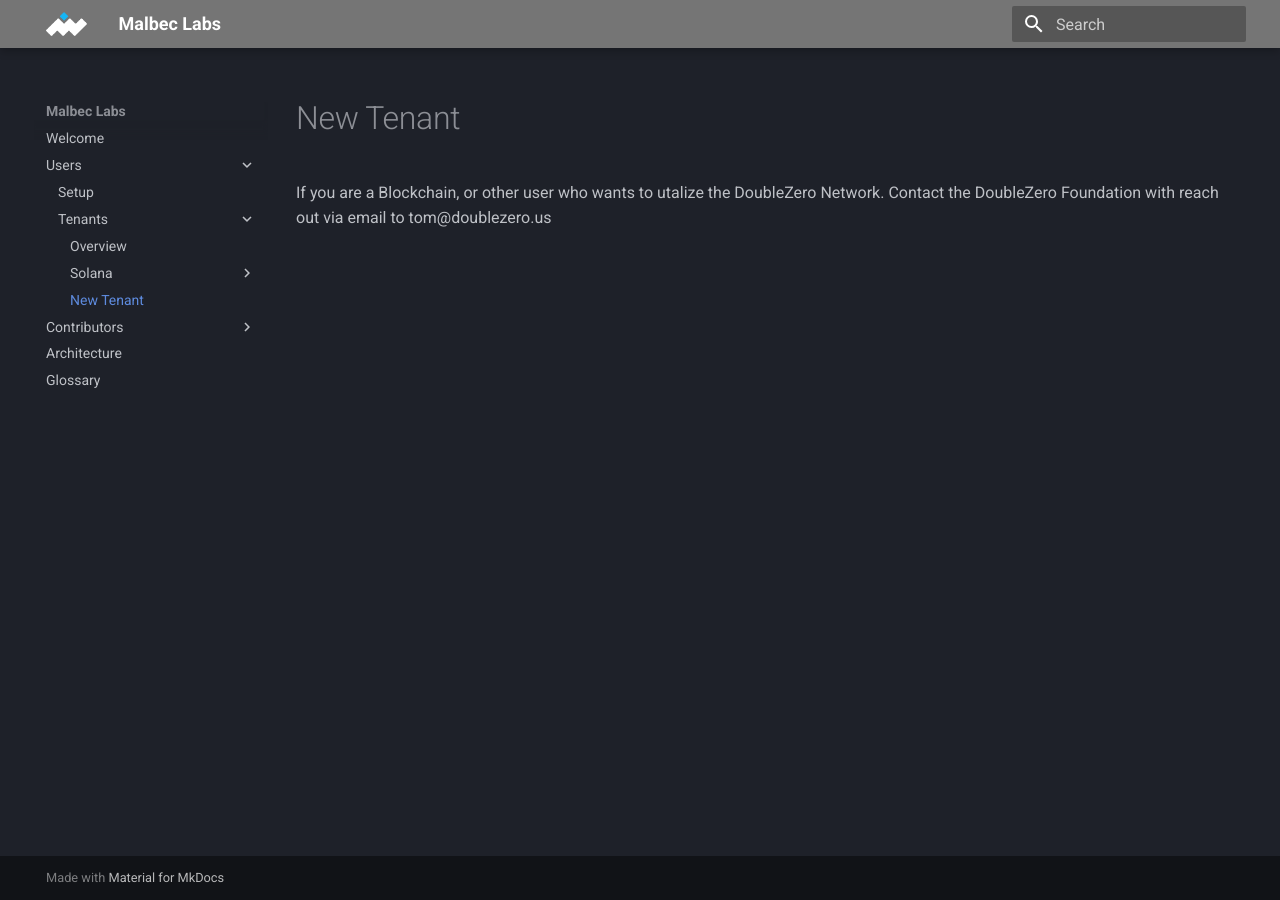
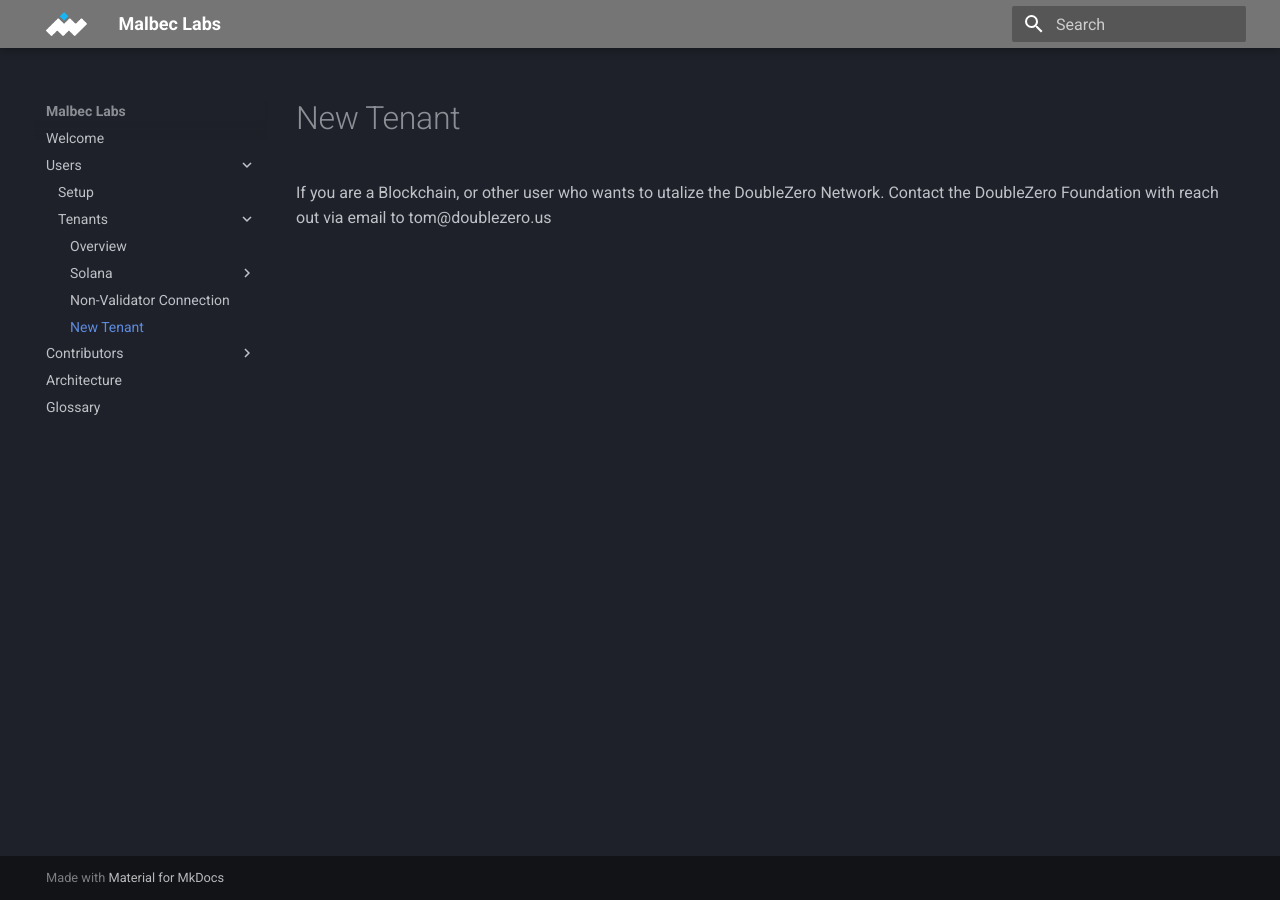
Before and after one commit to malbeclabs/docs, an MkDocs documentation site: the page built from docs/New Tenant.md, in a window 1280 px wide. Built offline with MkDocs 1.6.1 and Material for MkDocs 9.7.7, drawn with Linux system fonts in a browser that asks for light colours; some of the changed lines change nothing that is shown.

Commit message:
Update mkdocs.yml

```diff
--- a/mkdocs.yml
+++ b/mkdocs.yml
@@ -22,11 +22,11 @@
       - Solana:
         - Mainnet-Beta Connection: DZ Mainnet-beta Connection.md
         - Testnet Connection: DZ Testnet Connection.md
-        - Non-Validator Connection: Non-Validator Connection.md
         - Multicast Mode: connect-multicast.md
         - Paying Fees: paying-fees.md
         - Paying Fees with 2Z: paying-fees2z.md
         - Troubleshooting: troubleshooting.md
+      - Non-Validator Connection: Non-Validator Connection.md
       - New Tenant: New Tenant.md
   - Contributors:
     - Overview: contribute-overview.md
```
